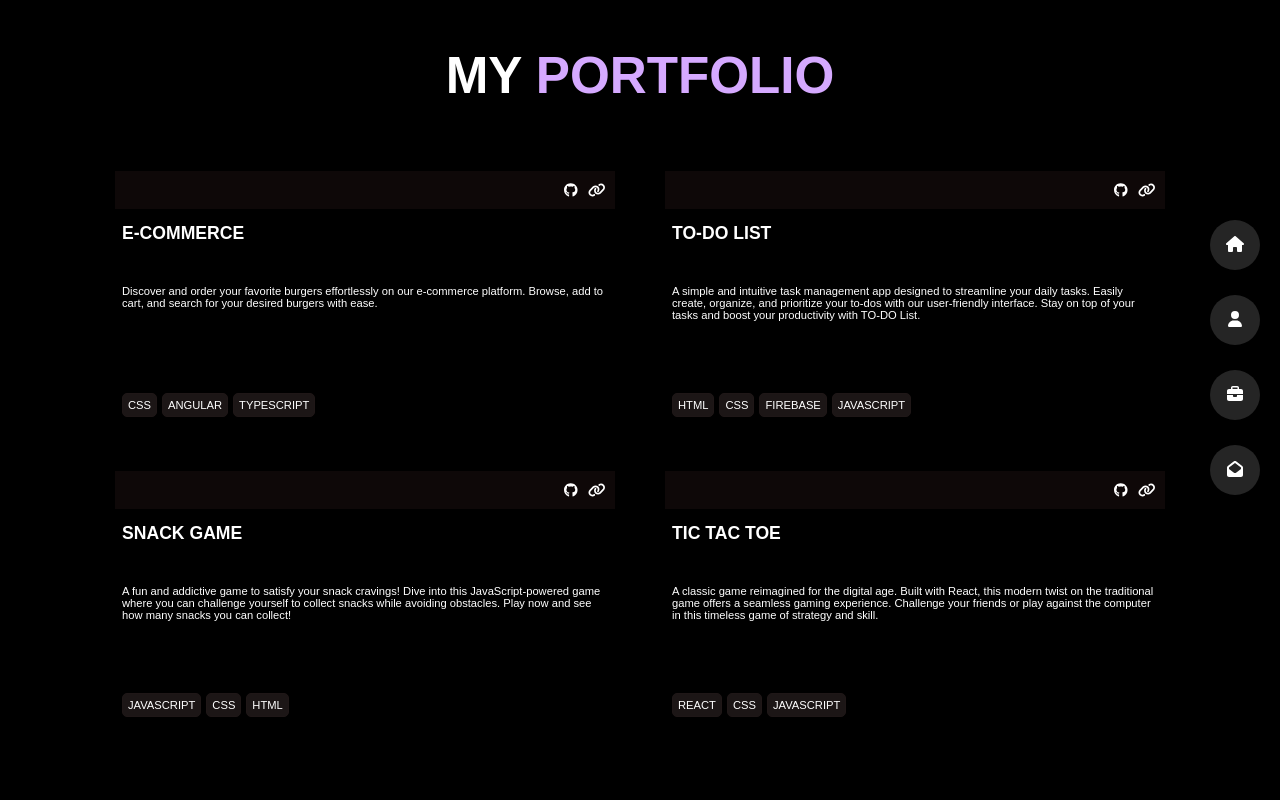
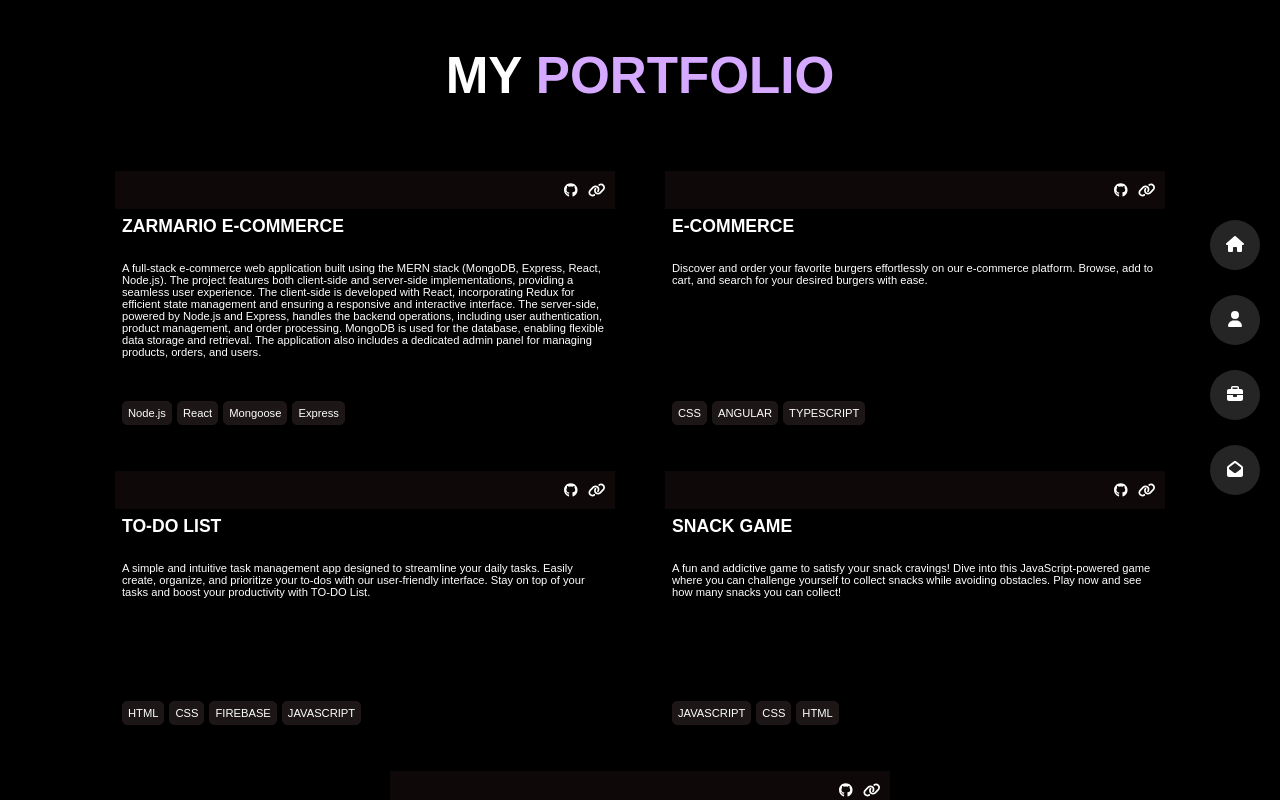
Before and after one commit to mohawwal/refined-portfolio, a React (Create React App) app: page /Portfolio in a window 1280 px wide. Shown: the top 800 px of the page. Built offline with nearby package versions, Linux system fonts and the light colour scheme.

Commit message:
add a new project

```diff
--- a/src/components/File/Projects.js
+++ b/src/components/File/Projects.js
@@ -1,7 +1,18 @@
 
 let data_product = [
+  {
+    id: 1,
+    name: "ZARMARIO E-COMMERCE",
+    description: "A full-stack e-commerce web application built using the MERN stack (MongoDB, Express, React, Node.js). The project features both client-side and server-side implementations, providing a seamless user experience. The client-side is developed with React, incorporating Redux for efficient state management and ensuring a responsive and interactive interface. The server-side, powered by Node.js and Express, handles the backend operations, including user authentication, product management, and order processing. MongoDB is used for the database, enabling flexible data storage and retrieval. The application also includes a dedicated admin panel for managing products, orders, and users.",
+    githubLink: "https://github.com/mohawwal/shopIt-API",
+    webLink: "https://zarmario.vercel.app/",
+    languages: [
+        "Node.js", "React", "Mongoose", "Express"
+    ]
+},
+
 {
-    id: 1,
+    id: 2,
     name: "E-COMMERCE",
     description: "Discover and order your favorite burgers effortlessly on our e-commerce platform. Browse, add to cart, and search for your desired burgers with ease.",
     githubLink: "",
@@ -10,7 +21,7 @@ let data_product = [
         "CSS", "ANGULAR", "TYPESCRIPT"   ]
   },
   {
-    id: 2,
+    id: 3,
     name: "TO-DO LIST",
     description: "A simple and intuitive task management app designed to streamline your daily tasks. Easily create, organize, and prioritize your to-dos with our user-friendly interface. Stay on top of your tasks and boost your productivity with TO-DO List.",
     githubLink: "",
@@ -19,7 +30,7 @@ let data_product = [
         "HTML", "CSS", "FIREBASE", "JAVASCRIPT" ]
   },
   {
-    id: 3,
+    id: 4,
     name: "SNACK GAME",
     description: "A fun and addictive game to satisfy your snack cravings! Dive into this JavaScript-powered game where you can challenge yourself to collect snacks while avoiding obstacles. Play now and see how many snacks you can collect!",
     githubLink: "",
@@ -29,7 +40,7 @@ let data_product = [
   ]
   },
   {
-    id: 4,
+    id: 5,
     name: "TIC TAC TOE",
     description: "A classic game reimagined for the digital age. Built with React, this modern twist on the traditional game offers a seamless gaming experience. Challenge your friends or play against the computer in this timeless game of strategy and skill.",
     githubLink: "",
--- a/src/components/pages/pages style/Project.css
+++ b/src/components/pages/pages style/Project.css
@@ -51,7 +51,7 @@
 }
 
 .portfolio-content p {
-  height: 40%;
+  height: 60%;
 }
 
 .portfolio-languages {
```
